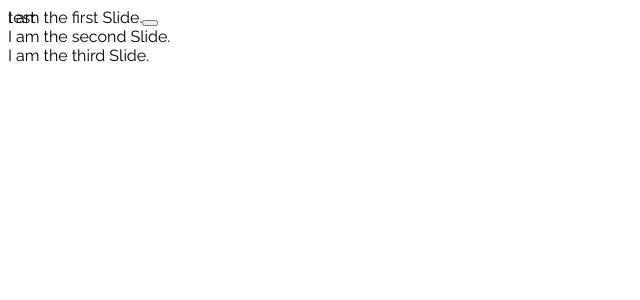
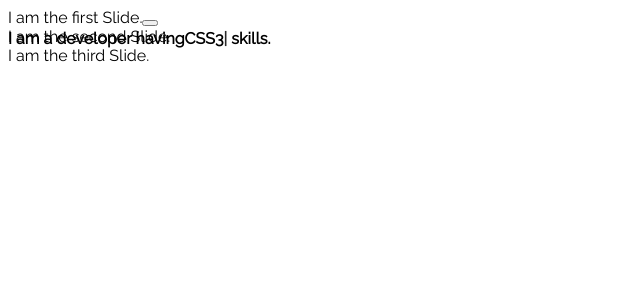
Before and after one commit to devsigner-sunny/react-portfolio, a React (Create React App) app: page / in a window 1280 px wide. Shown: the top 300 px of the page, without its empty margins (0-640 px from the left). Built offline with nearby package versions, Linux system fonts and the light colour scheme.

Commit message:
apply typed.js for section2

```diff
--- a/package.json
+++ b/package.json
@@ -8,7 +8,8 @@
     "react": "^16.8.6",
     "react-dom": "^16.8.6",
     "react-router-dom": "^5.0.1",
-    "react-scripts": "3.0.1"
+    "react-scripts": "3.0.1",
+    "typed.js": "^2.0.6"
   },
   "scripts": {
     "start": "react-scripts start",
--- a/src/components/section2.js
+++ b/src/components/section2.js
@@ -1,10 +1,32 @@
 import React, { Component } from 'react';
+import { ButtonBack, ButtonNext } from 'pure-react-carousel';
+import Typed from 'typed.js';
 
 class Section2 extends Component {
+  componentDidMount() {
+    const options = {
+      strings: [
+        "HTML5", "CSS3", "jQuery", "JavaScript", "React",  "ES6", "Typescript", "SASS"
+      ],
+      typeSpeed: 150,
+      startDelay: 500,
+      backSpeed: 100,
+      backDelay: 1300,
+      loop: true,
+    }
+    this.typed = new Typed(this.el, options);
+  }
   render() {
     return (
       <div>
-        test
+      {/* <ButtonBack/> */}
+        <div className="container-fluid">
+          <div>
+            <h4>I am a developer having
+            <strong id="typed" style={{ whiteSpace: "pre" }} ref={(el) => { this.el = el; }}></strong> skills.</h4>
+          </div>
+        </div>
+        {/* <ButtonNext /> */}
       </div>
     );
   }
```
Also changed, not shown: 1 other file (tests, documents, lock files or other folders).
